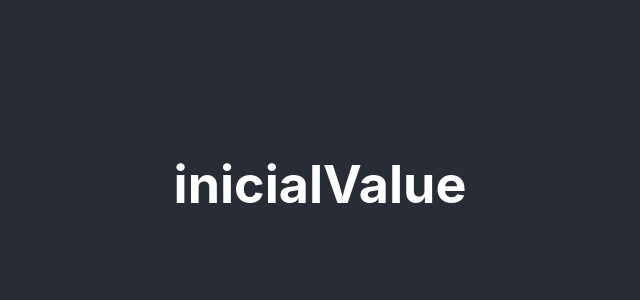
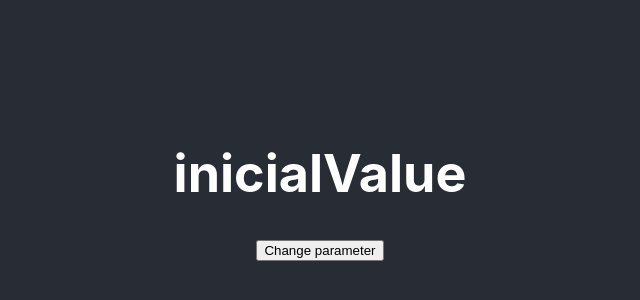
Before and after one commit to PedroMarianoAlmeida/use-fetch-custom-hook, a React (Create React App) app: page / in a window 1280 px wide. Shown: the part 216-516 px from the top of the page, without its empty margins (320-960 px from the left). Built offline with nearby package versions, Linux system fonts and the light colour scheme; no server answers.

Commit message:
useEffect trigger when change parameter
When I change the parameter via button, the program fetch data and modify the answer on-screen automatically

```diff
--- a/src/App.js
+++ b/src/App.js
@@ -1,5 +1,4 @@
 import React, {useState, useEffect} from 'react';
-import logo from './logo.svg';
 import './App.css';
 
 function App() {
@@ -28,12 +27,15 @@ function App() {
     setAnswerFetch( JSON.stringify(result) );
   }
 
-  getAnswerFetch(url, parameters);
+  useEffect(() => {
+    getAnswerFetch(url, parameters);
+  }, [ parameters ]);
 
   return (
     <div className="App">
       <header className="App-header">
         <h1> { answerFetch } </h1>
+        <button onClick={()=> setParameters( [ { "name": "Jonh" } ] )}>Change parameter</button>
       </header>
     </div>
   );
```
